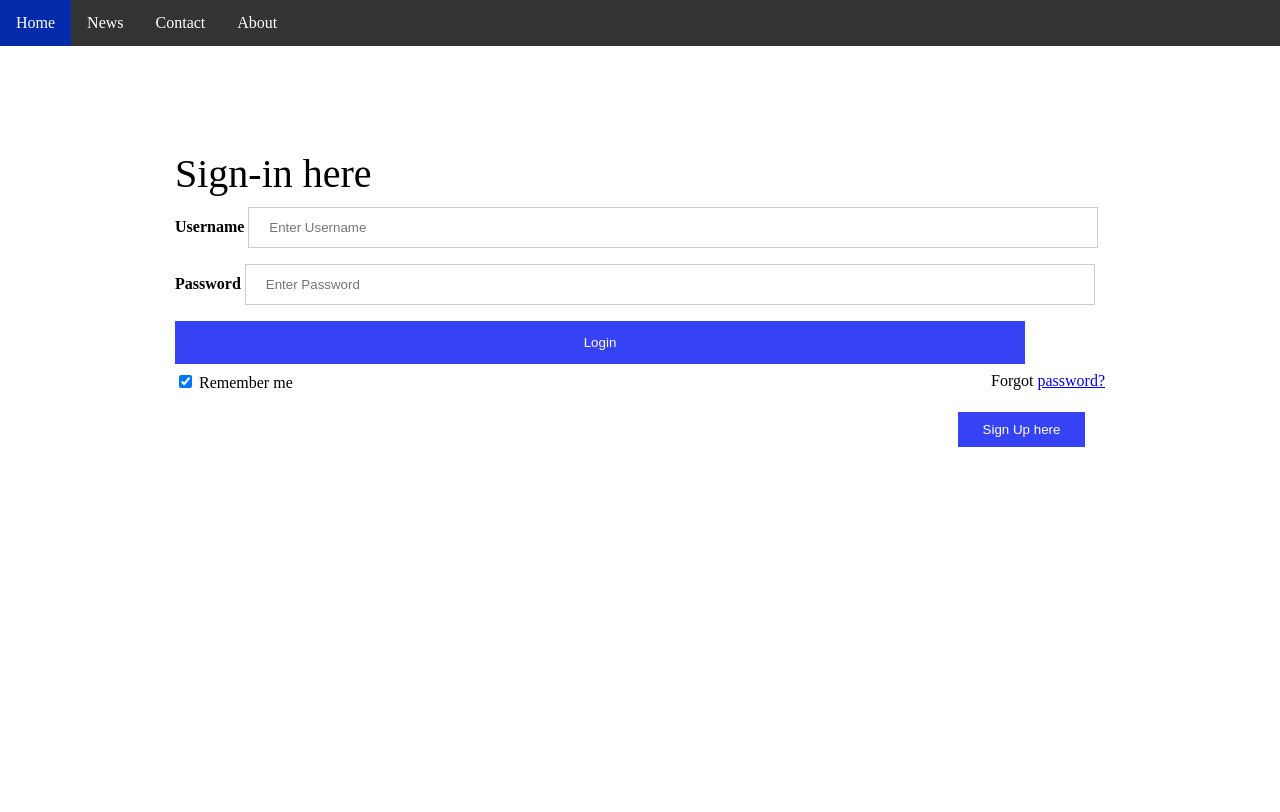
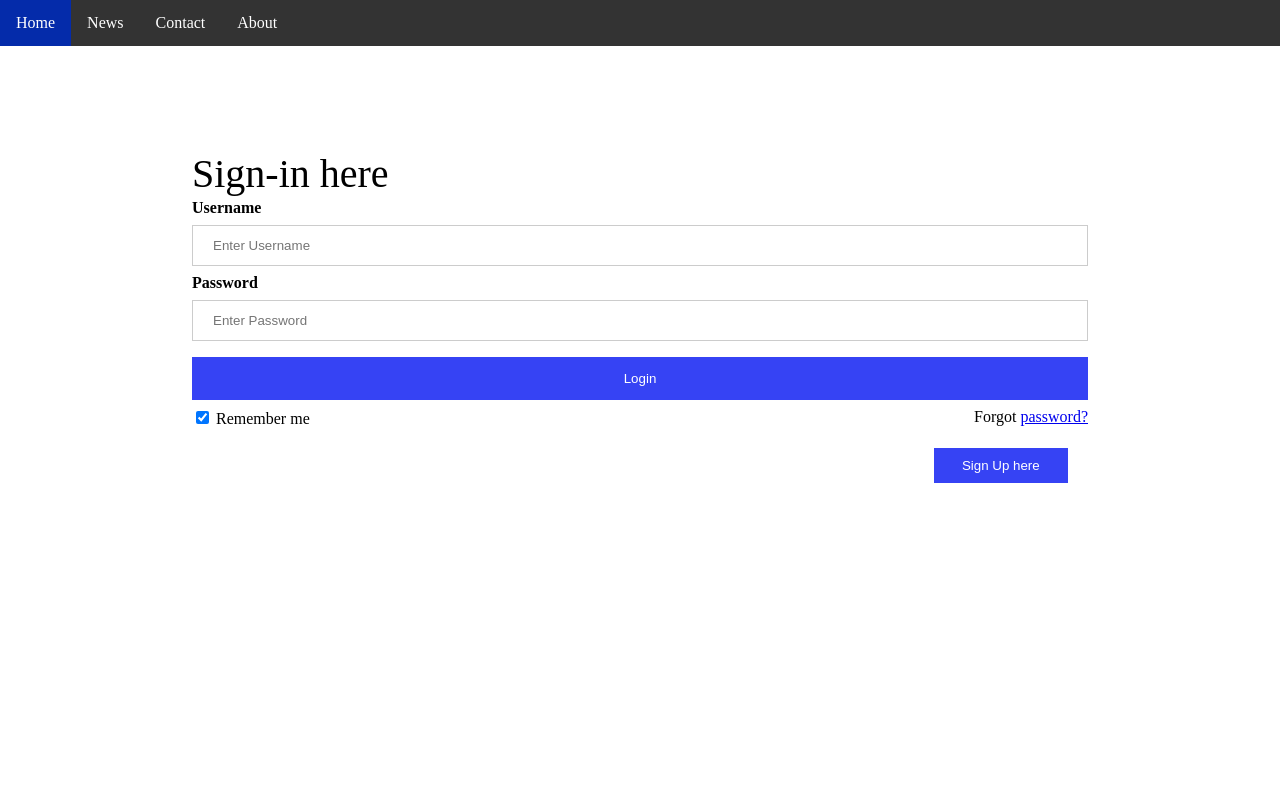
Before and after one commit to LawrenceChen15/markerApp, a PHP site: page /markerApp/frontEnd/signInPage.php in a window 1280 px wide. Before the commit the page ends 447 px from the top, so only its background shows below. Run offline with PHP 8.4, Linux system fonts and the light colour scheme; the visitor is signed in with stand-in values (Sample User, id 1).

Commit message:
Update signInPage.css

```diff
--- a/markerApp/frontEnd/signInPage.css
+++ b/markerApp/frontEnd/signInPage.css
@@ -1,4 +1,3 @@
-<<<<<<< HEAD:markerApp/frontEnd/signInPage.css
 body {font-family: 'Times New Roman', Times, serif, serif, Helvetica, sans-serif;}
 
 body {margin:0;}
@@ -113,128 +112,3 @@
     font-size: 250%;
     margin-top: 150px;
 }
-=======
-<!DOCTYPE html>
-<html>
-<head>
-<meta name="viewport" content="width=device-width, initial-scale=1">
-<style>
-body {font-family: Arial, Helvetica, sans-serif;}
-
-body {margin:0;}
-
-
-/* Full-width input fields */
-input[type=text], input[type=password] {
-  width: 850px;
-  padding: 12px 20px;
-  margin: 8px 0;
-  display: inline-block;
-  border: 1px solid #ccc;
-  box-sizing: border-box;
-}
-
-/* Set a style for all buttons */
-.buttonIn {
-  background-color: #3643f4;
-  color: white;
-  padding: 14px 20px;
-  margin: 8px 0;
-  border: none;
-  cursor: pointer;
-  width: 850px;
-}
-
-.buttonUp {
-  background-color: #3643f4;
-  float: right;
-  color: white;
-  padding-top: 10px;
-  padding-bottom: 10px;
-  margin: 20px;
-  border: none;
-  cursor: pointer;
-  width: 127px;
-}
-
-button:hover {
-  opacity: 0.8;
-}
-
-/* Extra styles for the cancel button */
-.cancelbtn {
-  width: auto;
-  padding: 10px 18px;
-  background-color: #3643f4;
-}
-
-/* container for the sign up button */
-.container {
-  padding-right: 175px;
-  padding-left: 175px;
-  padding-bottom: 350px;
-  padding-top: 2px;
-}
-
-span.psw {
-  float: right;
-}
-
-
-
-/* The Close Button (x) */
-.close {
-  position: absolute;
-  right: 25px;
-  top: 0;
-  color: #000;
-  font-size: 35px;
-  font-weight: bold;
-}
-
-.close:hover,
-.close:focus {
-  color: red;
-  cursor: pointer;
-}
-
-/* Styling title */
-.center{
-    padding-left: 175px;
-    font-size: 40px;
-    margin-top: 150px;
-}
-
-
-</head>
-<body>
-<!--Creating and stlying labels and input fields-->
-    <div class = "center">Sign-in here</div>
-    <div class="container">
-      <label for="uname"><b>Username</b></label>
-      <input type="text" placeholder="Enter Username" name="uname" required>
-
-      <label for="psw"><b>Password</b></label>
-      <input type="password" placeholder="Enter Password" name="psw" required>
-
-      <!--Creating and stlying buttons-->
-      <a href = "./HomePage.html">
-        <button class = "buttonIn" type = "submit">Login</button>
-        </a>
-
-      <label>
-        <input type="checkbox" checked="checked" name="remember"> Remember me
-      </label>
-
-      <!--Redirecting to other pages-->
-      <span class="psw">Forgot <a href="./ForgetPasswordPage.html">password?</a></span>
-      <div>
-      <a href = ./SignUpPage.html>
-        <button class = "buttonUp" type = "submit">Sign Up here</button>
-      </a>
-
-    </div>
-    </div>
-</body>
-</html>
->>>>>>> 3c252f63a1ca80484e5f5638c38af6a7419a2a94:markerApp/frontEnd/SignInPage.html
```
